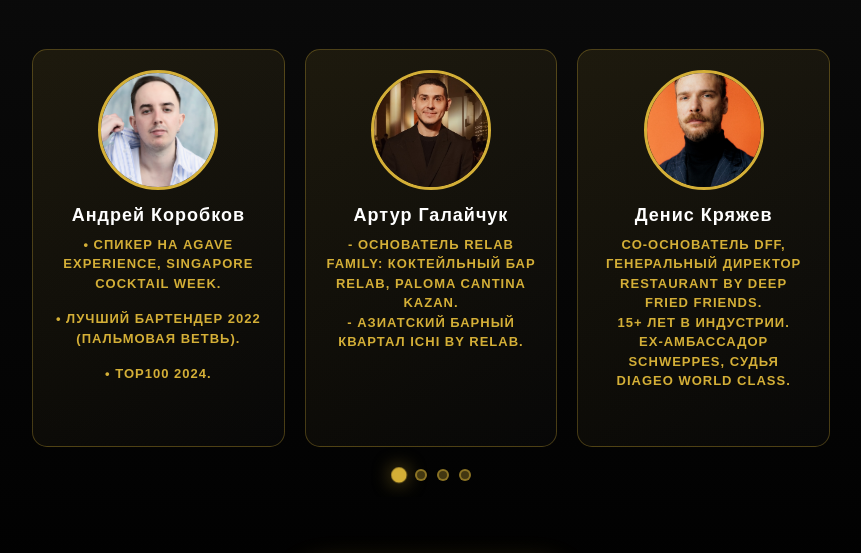
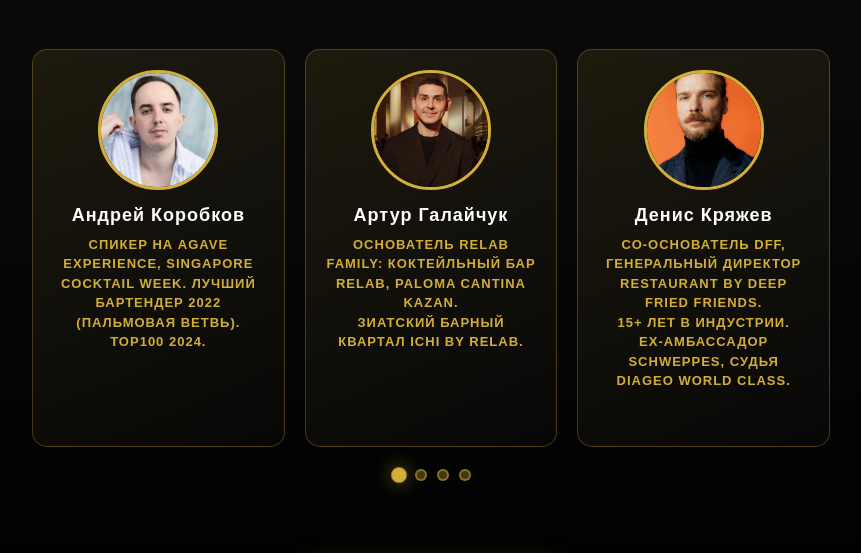
Before and after one commit to therop17/nycompet, a Flask app: template templates/coverpage.html in a window 1280 px wide. Shown: the part 1081-1634 px from the top of the page, without its empty margins (208-1069 px from the left). Run offline with Flask 3, Linux system fonts and the light colour scheme; the template is opened without the code that fills it, so the values that code supplies are empty; some libraries are stand-ins or nearby versions; some web fonts are replaced.

Commit message:
app reworkedasd x2 IMAGES final

```diff
--- a/templates/coverpage.html
+++ b/templates/coverpage.html
@@ -57,9 +57,9 @@
                              class="judge-image">
                         <h3 class="judge-name">Андрей Коробков</h3>
                         <p class="judge-title">
-                            • Спикер на Agave Experience, Singapore Cocktail Week.
-                            <p class="judge-title">• Лучший бартендер 2022 (Пальмовая Ветвь).</p>
-                            <p class="judge-title">• Top100 2024.</p>
+                            Спикер на Agave Experience, Singapore Cocktail Week.
+                            Лучший бартендер 2022 (Пальмовая Ветвь).
+                            Top100 2024.
                         </p>
                     </div>
 
@@ -69,8 +69,8 @@
                              class="judge-image">
                         <h3 class="judge-name">Артур Галайчук</h3>
                         <p class="judge-title">
-                            - Основатель RELAB FAMILY: коктейльный бар RELAB, Paloma Cantina Kazan.<br>
-                            - Азиатский барный квартал ICHI by RELAB.
+                            Основатель RELAB FAMILY: коктейльный бар RELAB, Paloma Cantina Kazan.<br>
+                            зиатский барный квартал ICHI by RELAB.
                         </p>
                     </div>
 
```
